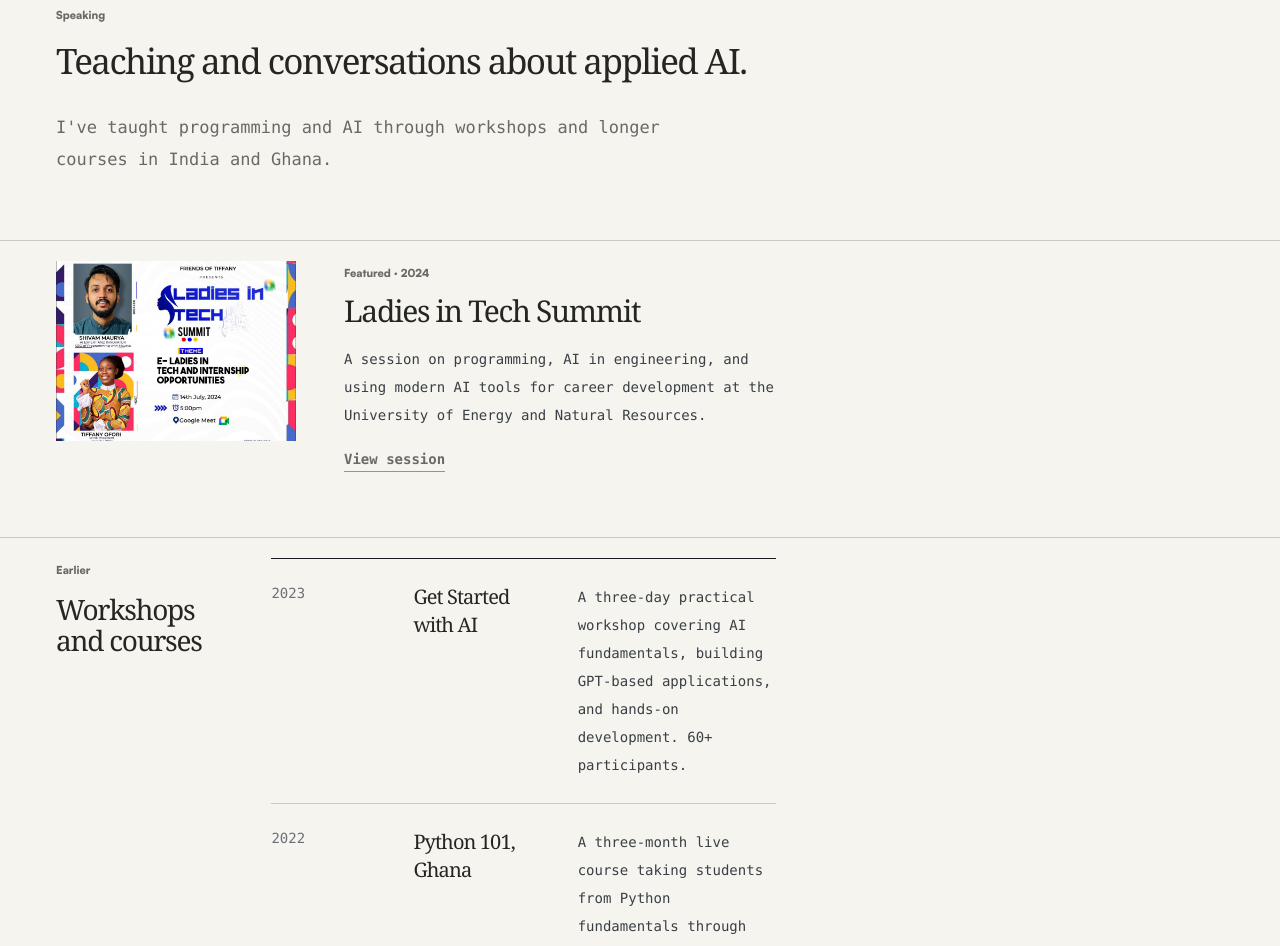
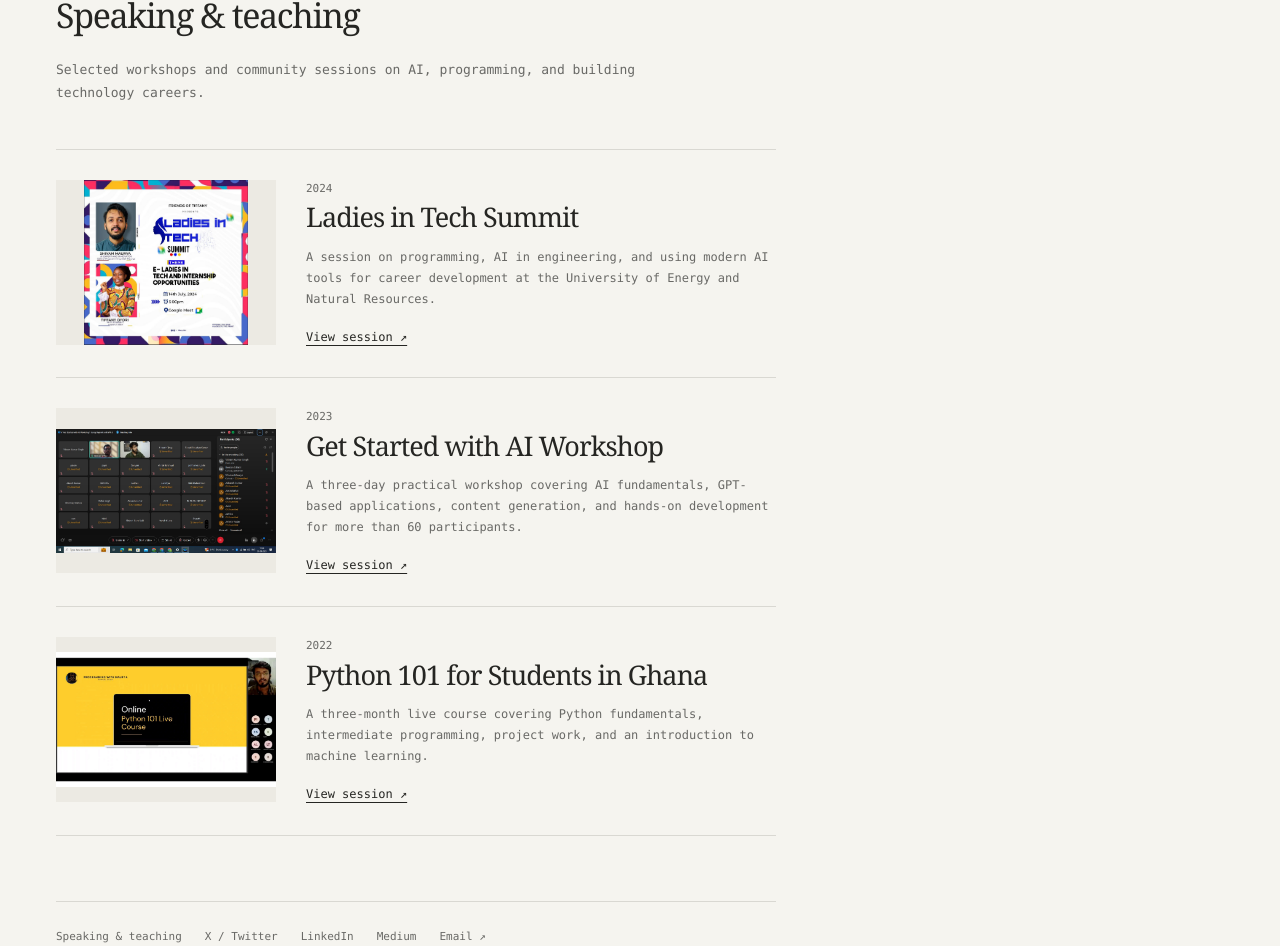
Before and after one commit to shivamrox87/shivam.portfolio, a Next.js app: page /sessions in a window 1280 px wide. Shown: the part 130-1076 px from the top of the page. Built offline with nearby package versions, Linux system fonts and the light colour scheme.

Commit message:
Restore complete speaking session entries

```diff
--- a/src/app/reference-site.css
+++ b/src/app/reference-site.css
@@ -96,6 +96,14 @@ body { background:var(--reference-paper) !important; }
 .reference-about-section li { display:grid; grid-template-columns:180px 1fr; gap:15px; padding:13px 0; border-bottom:1px solid var(--reference-line); font-size:12px; }
 .reference-about-section strong { font-weight:400; }
 .reference-about-section span { color:var(--reference-muted); }
+.reference-sessions-intro { max-width:660px; margin:22px 0 44px; color:var(--reference-muted); font-size:13px; line-height:1.8; }
+.reference-sessions-list { border-top:1px solid var(--reference-line); }
+.reference-session { display:grid; grid-template-columns:220px minmax(0,1fr); gap:30px; padding:30px 0; border-bottom:1px solid var(--reference-line); }
+.reference-session-image { display:block; width:220px; height:165px; object-fit:contain; background:#eceae3; }
+.reference-session-year { margin:0 0 4px; color:var(--reference-muted); font-size:11px; }
+.reference-session h2 { margin:0; font:400 27px/1.2 Georgia,'Times New Roman',serif; letter-spacing:-.035em; }
+.reference-session div > p:not(.reference-session-year) { margin:13px 0 17px; color:var(--reference-muted); font-size:12px; line-height:1.75; }
+.reference-session a { color:var(--reference-ink); font-size:12px; text-decoration:underline; text-underline-offset:4px; }
 .portfolio-site .site-shell { width:min(calc(100% - 112px),720px); max-width:720px; margin-left:56px; margin-right:0; }
 .portfolio-site .site-shell { padding-left:0; padding-right:0; }
 .portfolio-site .page-section { padding-top:20px; padding-bottom:65px; }
@@ -146,6 +154,8 @@ body { background:var(--reference-paper) !important; }
   .writing-inline-artwork { width:min(100%,340px); margin-top:32px; }
   .reference-writing-group { grid-template-columns:56px 1fr; }
   .reference-about-section { grid-template-columns:1fr; gap:12px; margin-top:50px; }
+  .reference-session { grid-template-columns:1fr; gap:18px; }
+  .reference-session-image { width:100%; height:auto; aspect-ratio:4/3; }
 }
 @media(max-width:440px) {
   .reference-intro { display:block; }
--- a/src/app/sessions/page.js
+++ b/src/app/sessions/page.js
@@ -1,58 +1,62 @@
 import Image from "next/image";
-import Link from "next/link";
 
-export const metadata = { title: "Speaking", description: "Workshops and talks by Shivam Maurya on AI, programming, and technology careers." };
+export const metadata = {
+  title: "Speaking",
+  description: "Workshops and talks by Shivam Maurya on AI, programming, and technology careers.",
+};
+
+const sessions = [
+  {
+    year: "2024",
+    title: "Ladies in Tech Summit",
+    description: "A session on programming, AI in engineering, and using modern AI tools for career development at the University of Energy and Natural Resources.",
+    image: "/summit.png",
+    imageAlt: "Ladies in Tech Summit event poster",
+    href: "https://www.linkedin.com/posts/shivam--maurya_summit-by-shivam-maurya-activity-7219559035400855553-Ra7s",
+  },
+  {
+    year: "2023",
+    title: "Get Started with AI Workshop",
+    description: "A three-day practical workshop covering AI fundamentals, GPT-based applications, content generation, and hands-on development for more than 60 participants.",
+    image: "/get-started-with-ai-workshop.jpeg",
+    imageAlt: "Participants in the Get Started with AI workshop",
+    href: "https://thingqbator.nasscomfoundation.org/main/eventdetail/650813ee3afae5376461e330",
+  },
+  {
+    year: "2022",
+    title: "Python 101 for Students in Ghana",
+    description: "A three-month live course covering Python fundamentals, intermediate programming, project work, and an introduction to machine learning.",
+    image: "/GHANA.jpg",
+    imageAlt: "Python 101 live course presentation",
+    href: "https://www.linkedin.com/posts/shivam--maurya_python-101-live-session-activity-6987844195424088064-KeGV",
+  },
+];
 
 export default function SessionsPage() {
   return (
-    <main id="main-content">
-      <section className="site-shell page-section">
-        <p className="eyebrow">Speaking</p>
-        <h1 className="display-title mt-4 max-w-[780px]">Teaching and conversations about applied AI.</h1>
-        <p className="mt-8 max-w-[680px] body-copy">I&apos;ve taught programming and AI through workshops and longer courses in India and Ghana.</p>
-      </section>
-      <section className="border-t border-[#C7C9C4]">
-        <div className="site-shell page-section grid gap-8 md:grid-cols-[240px_1fr] md:gap-12">
-          <Image src="/summit.png" alt="Ladies in Tech Summit" width={800} height={600} className="aspect-[4/3] w-full object-cover" />
-          <div>
-            <p className="eyebrow">Featured · 2024</p>
-            <h2 className="mt-2 font-serif text-3xl">Ladies in Tech Summit</h2>
-            <p className="mt-4 max-w-[620px] text-sm leading-7 text-[#3A3F45]">A session on programming, AI in engineering, and using modern AI tools for career development at the University of Energy and Natural Resources.</p>
-            <a href="https://www.linkedin.com/posts/shivam--maurya_summit-by-shivam-maurya-activity-7219559035400855553-Ra7s" target="_blank" rel="noreferrer" className="text-link mt-5">View session</a>
-          </div>
-        </div>
-      </section>
-      <section className="border-t border-[#C7C9C4]">
-        <div className="site-shell page-section grid gap-10 md:grid-cols-[0.3fr_1fr] md:gap-16">
-          <div>
-            <p className="eyebrow">Earlier</p>
-            <h2 className="section-title mt-3">Workshops and courses</h2>
-          </div>
-          <div className="border-t border-[#16181B]">
-            <div className="grid gap-2 border-b border-[#C7C9C4] py-6 sm:grid-cols-[110px_0.4fr_0.6fr] sm:gap-8">
-              <p className="text-sm text-[#6B7076]">2023</p>
-              <h3 className="font-serif text-xl">Get Started with AI</h3>
-              <p className="text-sm leading-7 text-[#3A3F45]">
-                A three-day practical workshop covering AI fundamentals, building GPT-based
-                applications, and hands-on development. 60+ participants.
-              </p>
+    <main id="main-content" className="reference-page reference-shell reference-sessions">
+      <h1>Speaking &amp; teaching</h1>
+      <p className="reference-sessions-intro">Selected workshops and community sessions on AI, programming, and building technology careers.</p>
+      <div className="reference-sessions-list">
+        {sessions.map((session) => (
+          <article className="reference-session" key={session.title}>
+            <Image
+              src={session.image}
+              alt={session.imageAlt}
+              width={640}
+              height={480}
+              sizes="(max-width: 760px) calc(100vw - 40px), 220px"
+              className="reference-session-image"
+            />
+            <div>
+              <p className="reference-session-year">{session.year}</p>
+              <h2>{session.title}</h2>
+              <p>{session.description}</p>
+              <a href={session.href} target="_blank" rel="noopener noreferrer">View session ↗</a>
             </div>
-            <div className="grid gap-2 border-b border-[#C7C9C4] py-6 sm:grid-cols-[110px_0.4fr_0.6fr] sm:gap-8">
-              <p className="text-sm text-[#6B7076]">2022</p>
-              <h3 className="font-serif text-xl">Python 101, Ghana</h3>
-              <p className="text-sm leading-7 text-[#3A3F45]">
-                A three-month live course taking students from Python fundamentals through
-                project work and an introduction to machine learning.
-              </p>
-            </div>
-          </div>
-        </div>
-      </section>
-      <section className="border-t border-[#C7C9C4]">
-        <div className="site-shell py-10">
-          <p className="text-base leading-8 text-[#3A3F45]">Three years of teaching and workshops across India and Ghana. <Link href="/about#experience" className="font-semibold underline underline-offset-4">Read more on About</Link>.</p>
-        </div>
-      </section>
+          </article>
+        ))}
+      </div>
     </main>
   );
 }
```
Also changed, not shown: public/get-started-with-ai-workshop.jpeg (added).
